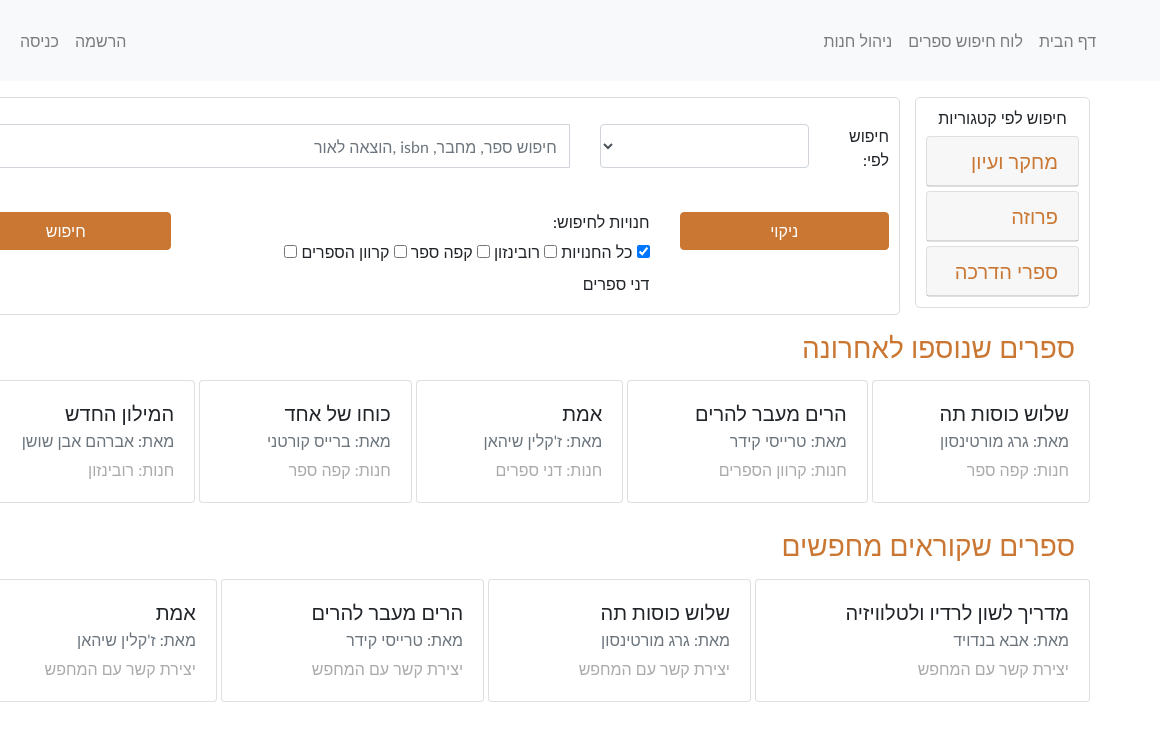
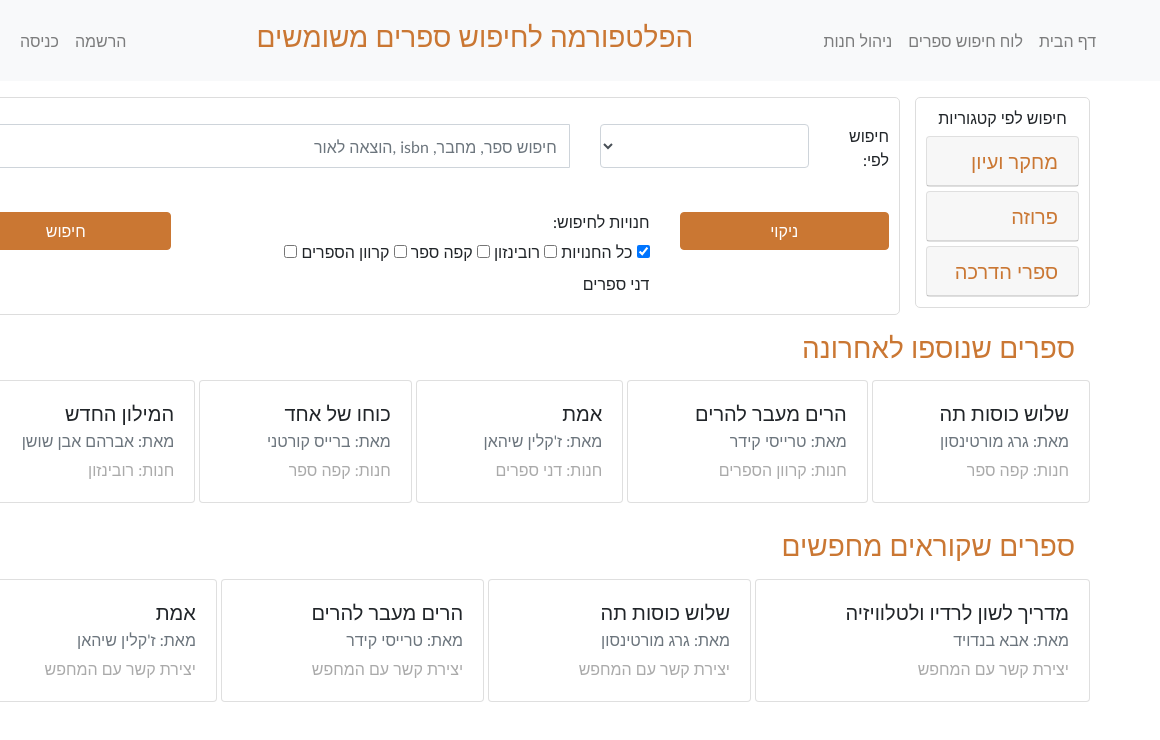
Before and after one commit to meravi23/BookLook, a plain HTML site: page index.html in a window 1280 px wide. Shown: the full height of the page, 120-1280 px from the left. Drawn offline with nearby package versions, Linux system fonts and the light colour scheme; some packages are replaced by stand-ins of ours.

Commit message:
added headline in navbar

```diff
--- a/app/navbar/navbar.html
+++ b/app/navbar/navbar.html
@@ -8,6 +8,13 @@
             <li class="nav-item" ng-repeat="item in navItems" ng-show="{{item.show}}" ng-click="onSelectNavItem(item)">
                 <!-- ng-class="{'active': }" -->
                 <a class="nav-link" href="{{item.href}}">{{item.inner}}</a>
+            </li>
+        </ul>
+        <ul class="navbar-nav m-auto mt-2">
+            <li class="nav-item">
+                <h3 class="title-color">
+                    הפלטפורמה לחיפוש ספרים משומשים
+                </h3>
             </li>
         </ul>
         <ul class="navbar-nav mr-auto mt-2 mt-lg-0">
@@ -22,6 +29,7 @@
                 <a class="nav-link" href="#!/" ng-show="isLoggedIn()" ng-click="logout()">יציאת משתמש</a>
             </li>
         </ul>
-        <a class="navbar-brand" href="#!/"><img class="nav-logo" ng-src="images/booklook logo orange transparent.png"></a>
+        <a class="navbar-brand" href="#!/"><img class="nav-logo"
+                ng-src="images/booklook logo orange transparent.png"></a>
     </div>
 </nav>
```
